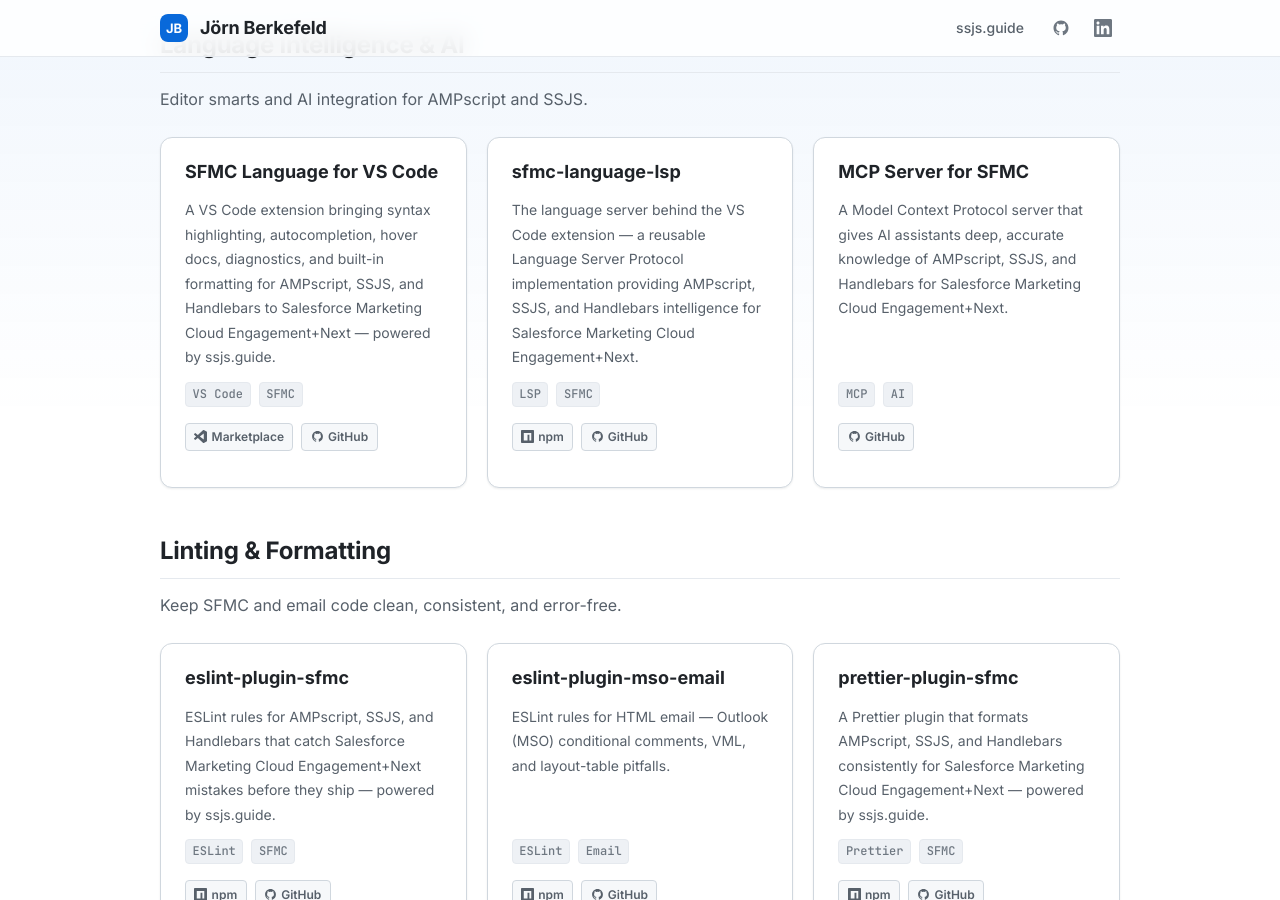
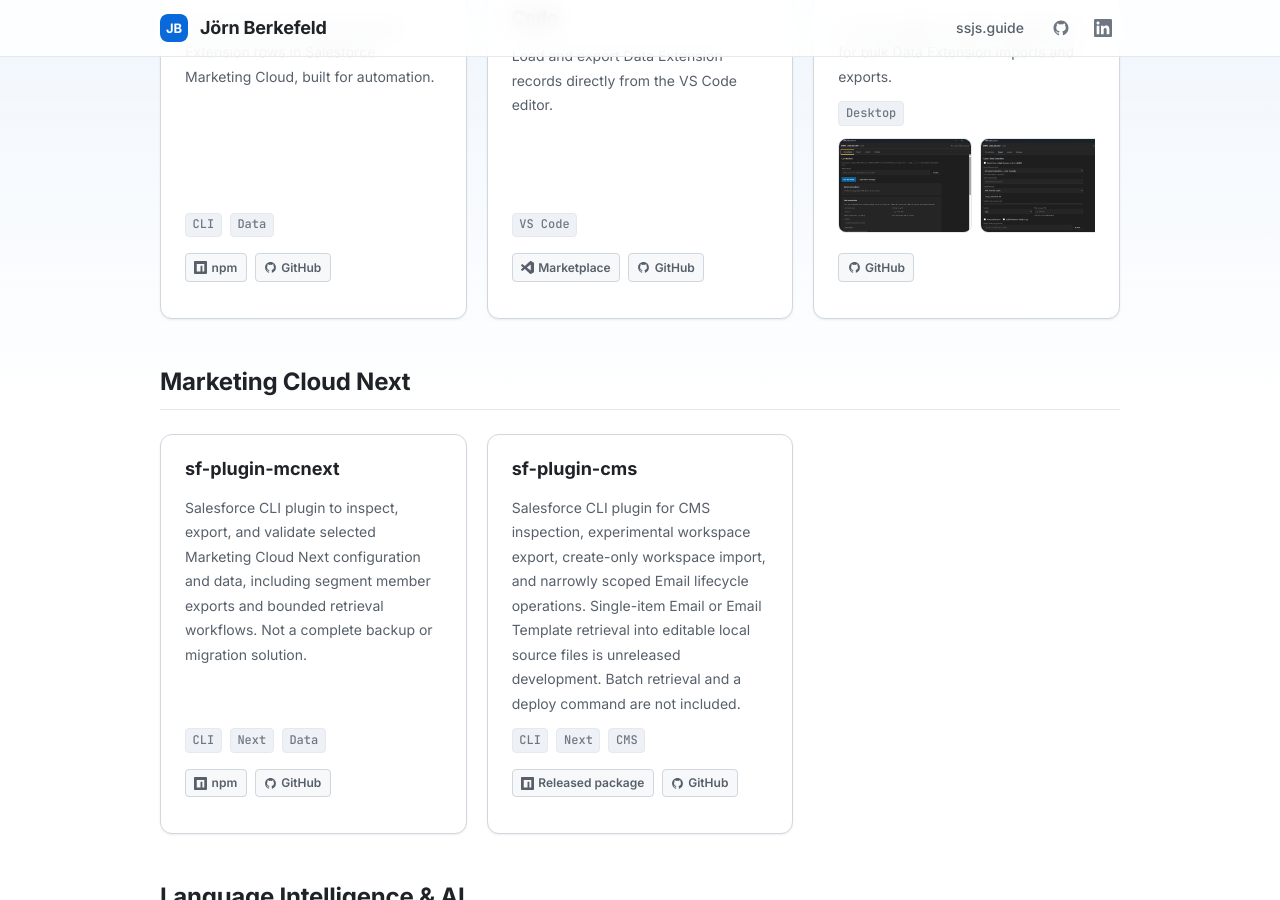
Before and after one commit to JoernBerkefeld/joernberkefeld.com, a Jekyll site: the page built from index.md, in a window 1280 px wide and 900 px high, scrolled down 2063 px. Built offline with Jekyll 4.4.1, drawn with Linux system fonts in a browser that asks for light colours; comment, search, counter and statistics services are not loaded; some of the changed text lies outside the part shown.

Commit message:
show pipeline builder, sf-plugin-cms and sf-plugin-mcnext

```diff
--- a/index.md
+++ b/index.md
@@ -75,15 +75,15 @@ description: "Jörn Berkefeld — Senior Salesforce Technical Architect and open
         <a class="project-link" href="https://github.com/Accenture/sfmc-devtools-vscode" target="_blank" rel="noopener">{% include icons/github.svg %} GitHub</a>
       </div>
     </div>
-    <!-- <div class="project-card">
+    <div class="project-card">
       <div class="project-title">SFMC DevTools Pipeline Builder</div>
       <p class="project-desc">Client-side wizard that turns your <code>.mcdevrc.json</code> into a git-based mcdev deployment pipeline plus a matching <code>.mcdev-validations.js</code> — entirely in your browser.</p>
       <div class="project-tags"><span class="project-tag">Pipeline</span><span class="project-tag">CI/CD</span></div>
       <div class="project-links">
         <a class="project-link" href="https://sfmc.guide/tools/mcdev-pipeline-builder/" target="_blank" rel="noopener">{% include icons/link.svg %} Website</a>
       </div>
-    </div> -->
-        <div class="project-card">
+    </div>
+    <div class="project-card">
       <div class="project-title">eslint-plugin-mcdev</div>
       <p class="project-desc">Runs your mcdev metadata validations as ESLint diagnostics — lint retrieved SFMC metadata in CI and in VS Code using your existing .mcdev-validations.js.</p>
       <div class="project-tags"><span class="project-tag">ESLint</span><span class="project-tag">SFMC</span></div>
@@ -129,6 +129,31 @@ description: "Jörn Berkefeld — Senior Salesforce Technical Architect and open
       </div>
       <div class="project-links">
         <a class="project-link" href="https://github.com/JoernBerkefeld/sfmc-dataloader-app" target="_blank" rel="noopener">{% include icons/github.svg %} GitHub</a>
+      </div>
+    </div>
+  </div>
+</section>
+
+
+<section class="section">
+  <h2 class="section-heading">Marketing Cloud Next</h2>
+  <div class="project-grid">
+    <div class="project-card">
+      <div class="project-title">sf-plugin-mcnext</div>
+      <p class="project-desc">Salesforce CLI plugin to inspect, export, and validate selected Marketing Cloud Next configuration and data, including segment member exports and bounded retrieval workflows. Not a complete backup or migration solution.</p>
+      <div class="project-tags"><span class="project-tag">CLI</span><span class="project-tag">Next</span><span class="project-tag">Data</span></div>
+      <div class="project-links">
+        <a class="project-link" href="https://www.npmjs.com/package/sf-plugin-mcnext" target="_blank" rel="noopener">{% include icons/npm.svg %} npm</a>
+        <a class="project-link" href="https://github.com/JoernBerkefeld/sf-plugin-mcnext" target="_blank" rel="noopener">{% include icons/github.svg %} GitHub</a>
+      </div>
+    </div>
+    <div class="project-card">
+      <div class="project-title">sf-plugin-cms</div>
+      <p class="project-desc">Salesforce CLI plugin for CMS inspection, experimental workspace export, create-only workspace import, and narrowly scoped Email lifecycle operations. Single-item Email or Email Template retrieval into editable local source files is unreleased development. Batch retrieval and a deploy command are not included.</p>
+      <div class="project-tags"><span class="project-tag">CLI</span><span class="project-tag">Next</span><span class="project-tag">CMS</span></div>
+      <div class="project-links">
+        <a class="project-link" href="https://www.npmjs.com/package/sf-plugin-cms" target="_blank" rel="noopener">{% include icons/npm.svg %} Released package</a>
+        <a class="project-link" href="https://github.com/JoernBerkefeld/sf-plugin-cms" target="_blank" rel="noopener">{% include icons/github.svg %} GitHub</a>
       </div>
     </div>
   </div>
--- a/package.json
+++ b/package.json
@@ -7,10 +7,10 @@
   "author": "Joern Berkefeld <joern.berkefeld@gmail.com>",
   "license": "MIT",
   "scripts": {
-    "serve": "bundle exec jekyll serve --source \"c:/EDF/Git/sfmc-amscript-language/joernberkefeld.com\" --destination \"c:/EDF/Git/sfmc-amscript-language/joernberkefeld.com/_site\" --port 4000 --host 127.0.0.1 --no-watch",
-    "serve:live": "bundle exec jekyll serve --source \"c:/EDF/Git/sfmc-amscript-language/joernberkefeld.com\" --destination \"c:/EDF/Git/sfmc-amscript-language/joernberkefeld.com/_site\" --port 4000 --host 127.0.0.1 --livereload",
+    "serve": "bundle exec jekyll serve --source . --destination ./_site --port 4000 --host 127.0.0.1 --no-watch",
+    "serve:live": "bundle exec jekyll serve --source . --destination ./_site --port 4000 --host 127.0.0.1 --livereload",
     "serve:stop": "node scripts/serve-stop.mjs",
-    "build": "bundle exec jekyll build --source \"c:/EDF/Git/sfmc-amscript-language/joernberkefeld.com\" --destination \"c:/EDF/Git/sfmc-amscript-language/joernberkefeld.com/_site\"",
+    "build": "bundle exec jekyll build --source . --destination ./_site",
     "test": "node --test \"tests/**/*.test.cjs\""
   }
 }
```
